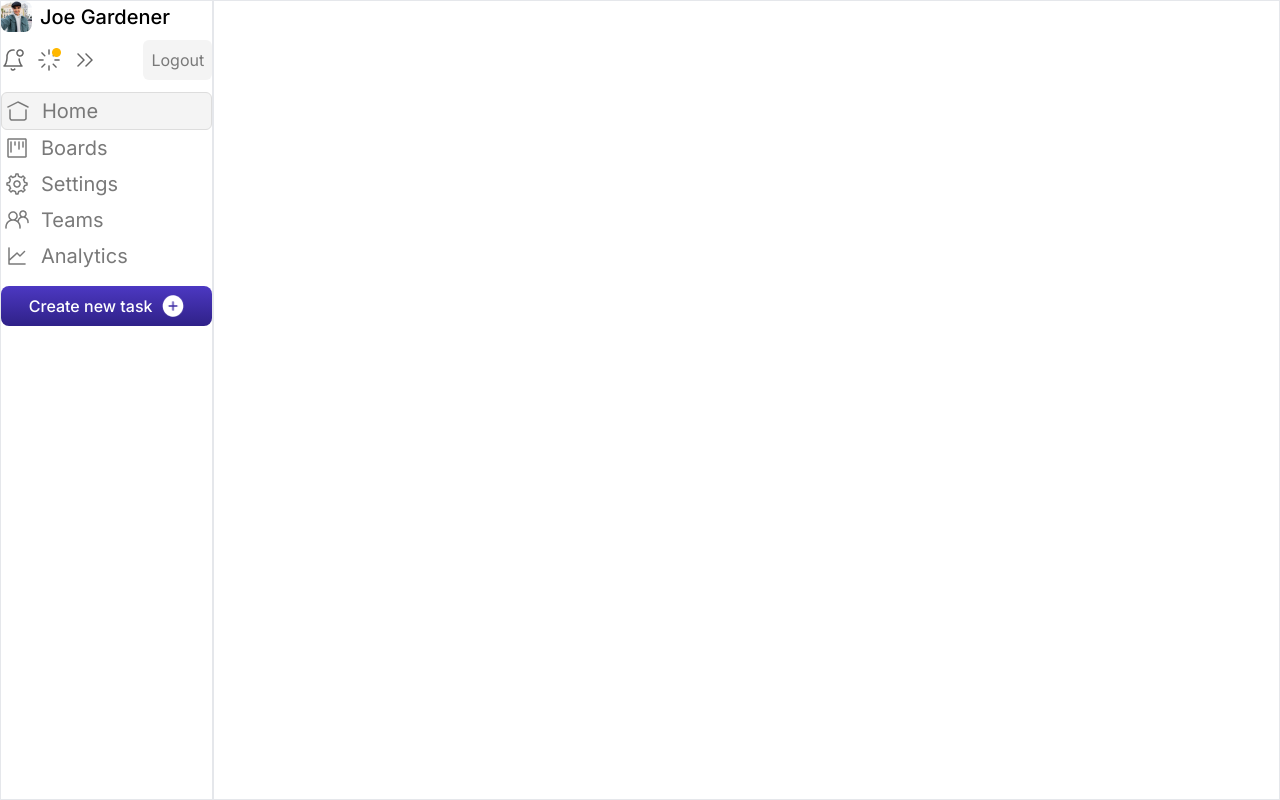
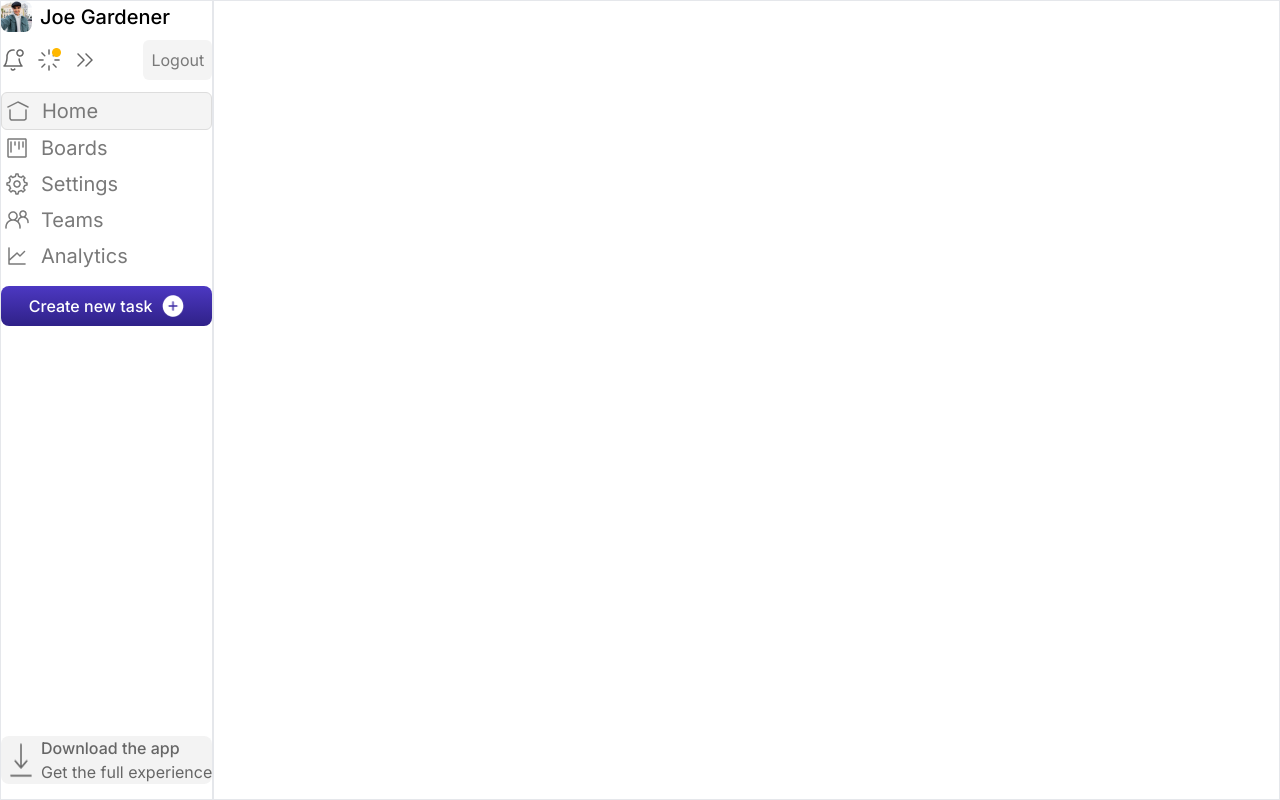
Before and after one commit to Avin008/crework-assignment, a Next.js app: page /dashboard in a window 1280 px wide. Built offline with nearby package versions, Linux system fonts and the light colour scheme.

Commit message:
added: install app button

```diff
--- a/app/dashboard/page.tsx
+++ b/app/dashboard/page.tsx
@@ -1,14 +1,16 @@
 import CreateNewTaskButton from "@/components/CreateNewTaskButton";
+import InstallAppButton from "@/components/InstallAppButton";
 import Sidebar from "@/components/Sidebar";
 import UserActions from "@/components/UserActions";
 
 const Dashboard = () => {
   return (
-    <main className="h-screen grid grid-cols-12">
+    <main className="h-screen grid grid-cols-12 relative">
       <section className="col-span-2 border space-y-3">
         <UserActions />
         <Sidebar />
         <CreateNewTaskButton />
+        <InstallAppButton />
       </section>
       <section className="col-span-10 border"></section>
     </main>
--- /dev/null
+++ b/components/InstallAppButton.tsx
@@ -0,0 +1,16 @@
+import Image from "next/image";
+import Link from "next/link";
+
+const InstallAppButton = () => {
+  return (
+    <Link href="" className="flex absolute bottom-4 bg-[#F3F3F3] rounded-lg">
+      <Image src="/download.png" alt="install app" width={40} height={40} />
+      <div className="">
+        <h2 className="text-[#666666] font-medium">Download the app</h2>
+        <h3 className="text-[#666666] font-normal">Get the full experience</h3>
+      </div>
+    </Link>
+  );
+};
+
+export default InstallAppButton;
```
Also changed, not shown: public/download.png (added).
